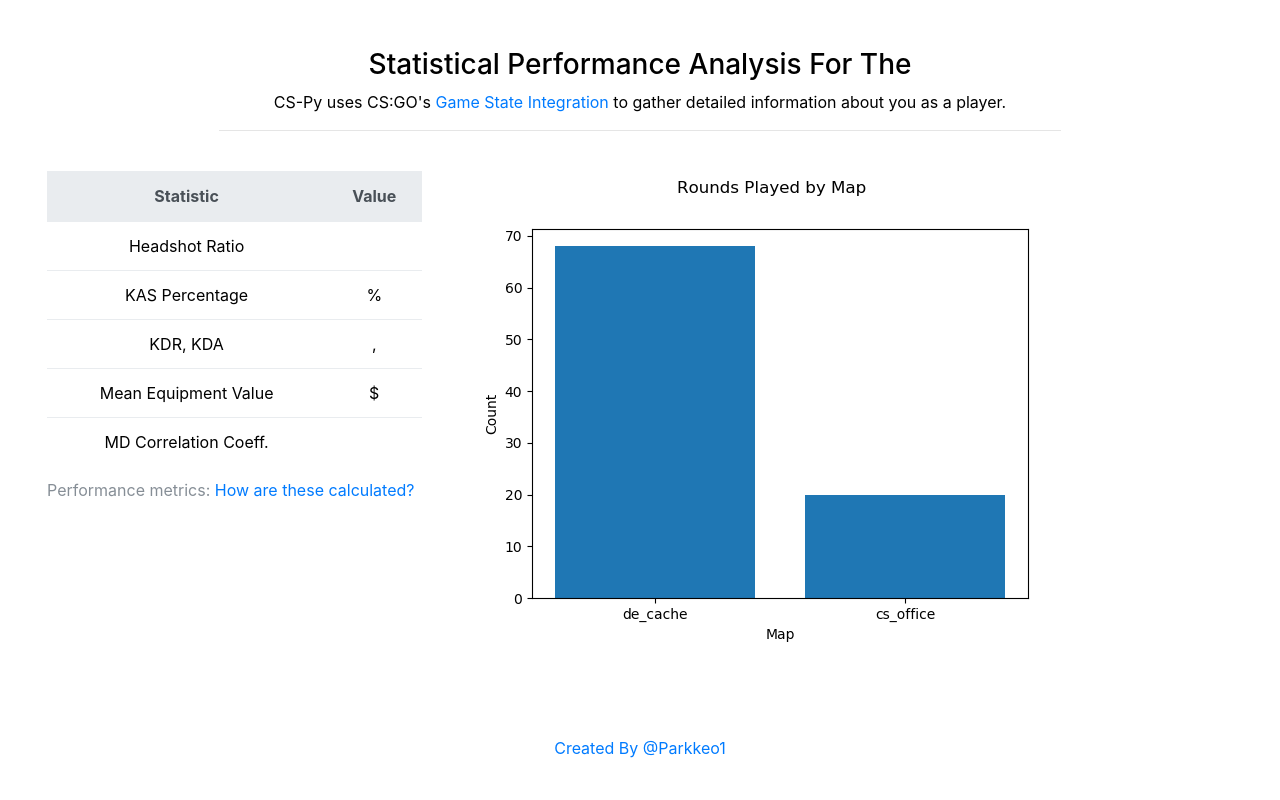
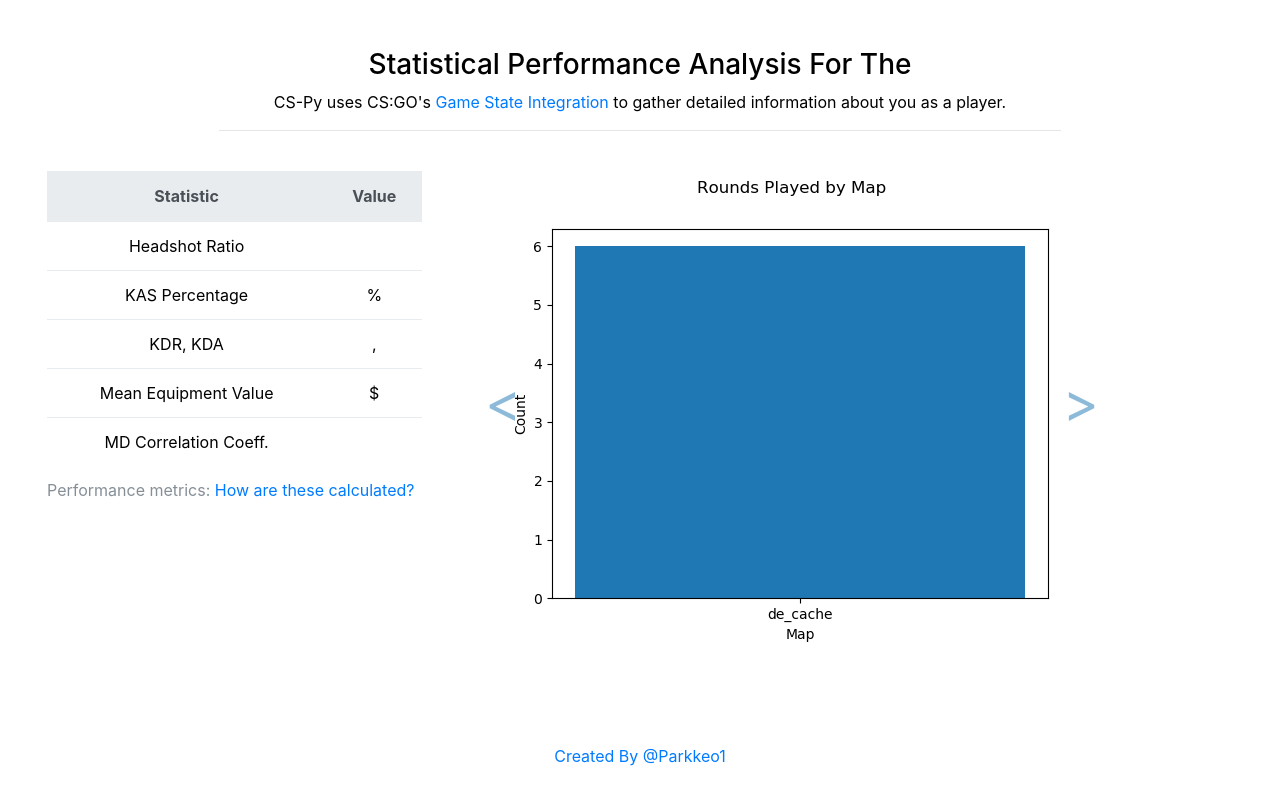
Before and after one commit to Parkkeo1/CS-Py, a Flask app: template templates/results.html in a window 1280 px wide. Run offline with Flask 2, Linux system fonts and the light colour scheme; the template is opened without the code that fills it, so the values that code supplies are empty; some libraries are stand-ins or nearby versions.

Commit message:
implemented graph displaying, so far only for rounds/map. Using bootstrap carousel to let user cycle b/t diff. graphs. So far tested successfullly.

```diff
--- a/main.py
+++ b/main.py
@@ -126,4 +126,4 @@ def add_header(response):
 if __name__ == "__main__":
     webbrowser.open_new('http://127.0.0.1:5000')  # for deployment
     app.config['STARTER'] = False  # starter variable
-    app.run(debug=False)
+    app.run(debug=True)
--- a/static/style.css
+++ b/static/style.css
@@ -39,6 +39,25 @@ form {
     right: 0;
     bottom: 0;
     left: 0;
-    padding: 2.5rem;
+    padding: 2rem;
     text-align: center;
 }
+
+.carousel-control-prev-icon,
+.carousel-control-next-icon {
+  height: 100px;
+  width: 100px;
+  background-image: none;
+}
+
+.carousel-control-next-icon:after {
+  content: '>';
+  font-size: 55px;
+  color: #1f77b4;
+}
+
+.carousel-control-prev-icon:after {
+  content: '<';
+  font-size: 55px;
+  color: #1f77b4;
+}
--- a/templates/results.html
+++ b/templates/results.html
@@ -41,9 +41,24 @@
                     </tbody>
                 </table>
             </div>
-            <div class="col-6">
-                <img src="{{ url_for('static', filename = 'images/rounds_per_map.png') }}" alt="round/map graph">
-                <!--put image carousel here, for matplotlib plots-->
+            <div class="col-7">
+                <div class="container-fluid" style="padding: 0;">
+                    <div id="matplotlib" class="carousel slide" data-ride="false">
+                        <div class="carousel-inner">
+                            <div class="carousel-item active">
+                                <img src="{{ url_for('static', filename = 'images/rounds_per_map.png') }}" alt="round/map graph">
+                            </div>
+                        </div>
+                        <a class="carousel-control-prev" href="#matplotlib" role="button" data-slide="prev">
+                            <span class="carousel-control-prev-icon" aria-hidden="true"></span>
+                            <span class="sr-only">Previous</span>
+                        </a>
+                        <a class="carousel-control-next" href="#matplotlib" role="button" data-slide="next">
+                            <span class="carousel-control-next-icon" aria-hidden="true"></span>
+                            <span class="sr-only">Next</span>
+                        </a>
+                    </div>
+                </div>
             </div>
         </div>
         <div class="footer">
```
Also changed, not shown: static/images/rounds_per_map.png.
